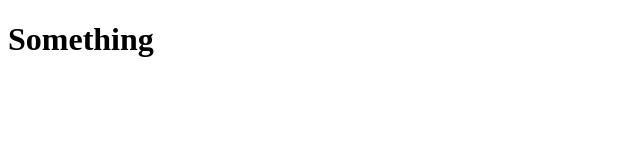
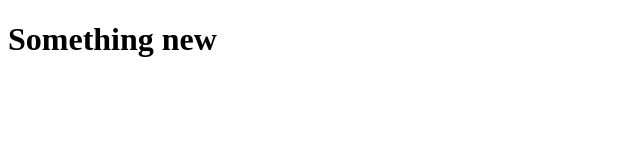
Before and after one commit to Brayden-g-21/githubversion_control, a plain HTML site: page index.html in a window 1280 px wide. Shown: the full height of the page, 0-640 px from the left. Drawn offline with Linux system fonts and the light colour scheme.

Commit message:
branch1test

```diff
--- a/index.html
+++ b/index.html
@@ -6,6 +6,6 @@
     <title>Document</title>
 </head>
 <body>
-    <h1>Something</h1>
+    <h1>Something new</h1>
 </body>
 </html>
```
